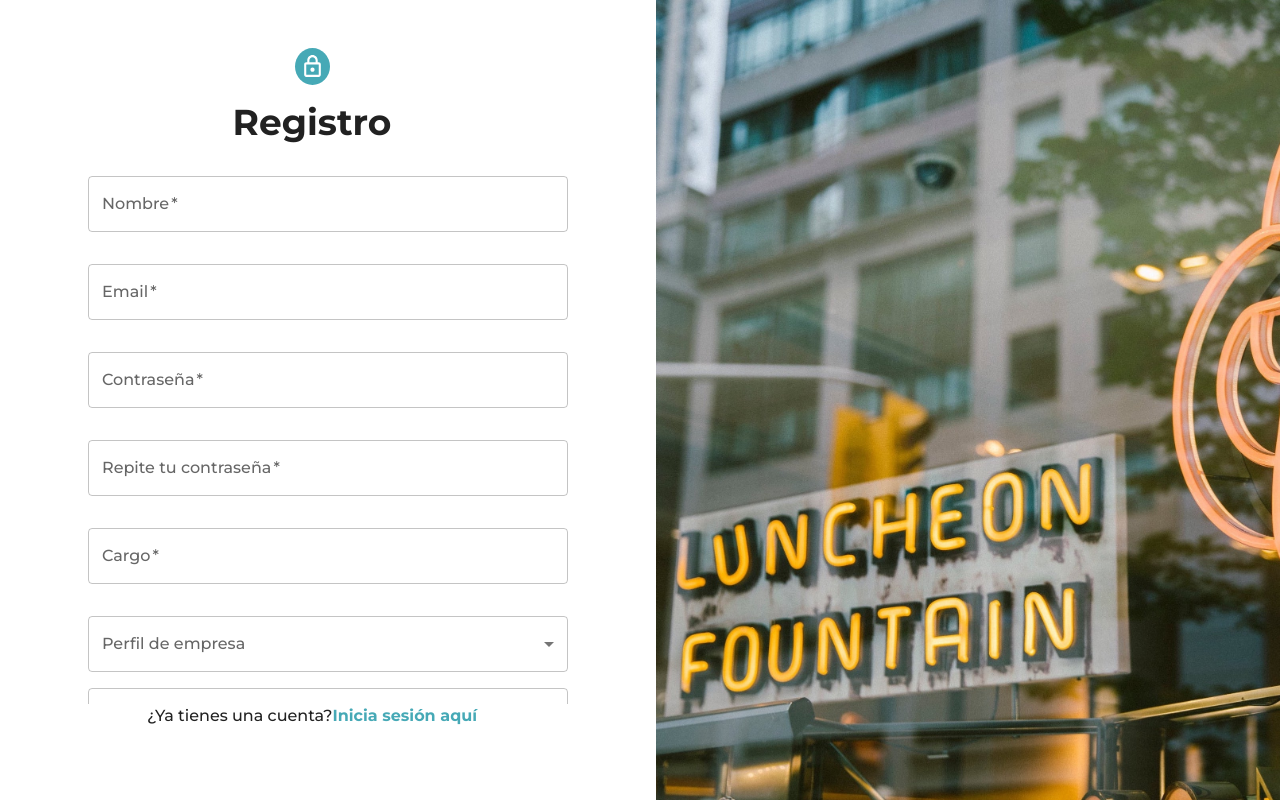
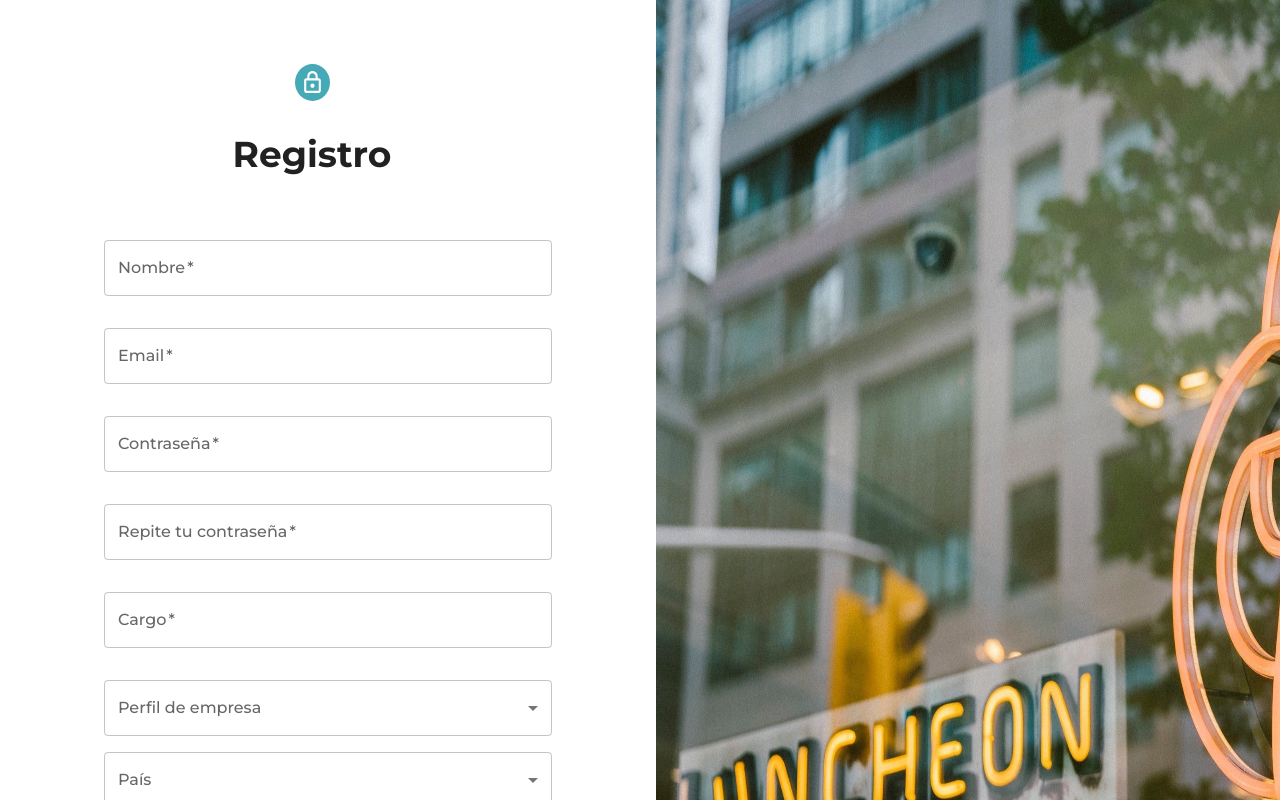
Before and after one commit to octocodevs/jointure-frontend, a Next.js app: page /admin/register in a window 1280 px wide. Shown: the top 800 px of the page. Built offline with nearby package versions, Linux system fonts and the light colour scheme.

Commit message:
styles registerForm fixed

```diff
--- a/src/app/admin/register/page.jsx
+++ b/src/app/admin/register/page.jsx
@@ -8,6 +8,7 @@ import Stack from '@mui/material/Stack';
 export default function RegisterPage() {
   return (
     <>
+    <Box className="h-screen">
       <Stack
       direction={{xs:'column', sm: 'row'}}
       spacing={{xs: 1, sm: 2, md: 4}}
@@ -15,18 +16,22 @@ export default function RegisterPage() {
       >
       <Box display="flex" justifyContent="space-between" flexDirection={{ xs: 'column', md: 'row' }} gap={4} spacing={2}>
         <Box>
-          <Form />
+          <Form
+            className="h-full"
+          />
         </Box>
-        <Box className="hidden sm:block h-screen">
+        <Box className="hidden sm:block ">
           <Image
             src="/img/neon-pretzel-light.jpg"
             alt="Picture of the author"
             width={1200}
             height={600}
+            className="bg-cover h-full"
           />
         </Box>
       </Box>
       </Stack>
+    </Box>
     </>
   );
 }
--- a/src/app/components/RegisterForm/NewRegisterForm.jsx
+++ b/src/app/components/RegisterForm/NewRegisterForm.jsx
@@ -122,12 +122,12 @@ export default function Form() {
     };
 
     return (
-        <Container className='h-screen pt-4 max-h-[60vh]' overflow="auto">
-            <Box display="flex" alignItems="center" justifyContent="center">
+        <Container overflow="auto" className='pb-20 '>
+            <Box className="py-8 pb-4" display="flex" alignItems="center" justifyContent="center">
             <LockIcon />
             </Box>
             <Typography variant="h2" align="center">Registro</Typography>
-            <Box className='pt-4 p-12 h-screen overflow-auto' sx={{ height: '70vh' }}>
+            <Box className='px-16 pt-12' overflow="auto" >
             <form
                 noValidate
                 autoComplete="off"
--- a/src/app/components/RegisterForm/RegisterForm.jsx
+++ b/src/app/components/RegisterForm/RegisterForm.jsx
@@ -129,7 +129,7 @@ export default function Form() {
             <LockIcon />
             </Box>
             <Typography variant="h2" align="center">Registro</Typography>
-            <Box className='pt-4 p-12 h-screen overflow-auto' sx={{ height: '70vh' }}>
+            <Box  sx={{ height: '100vh' }}>
             <form
                 noValidate
                 autoComplete="off"
```
